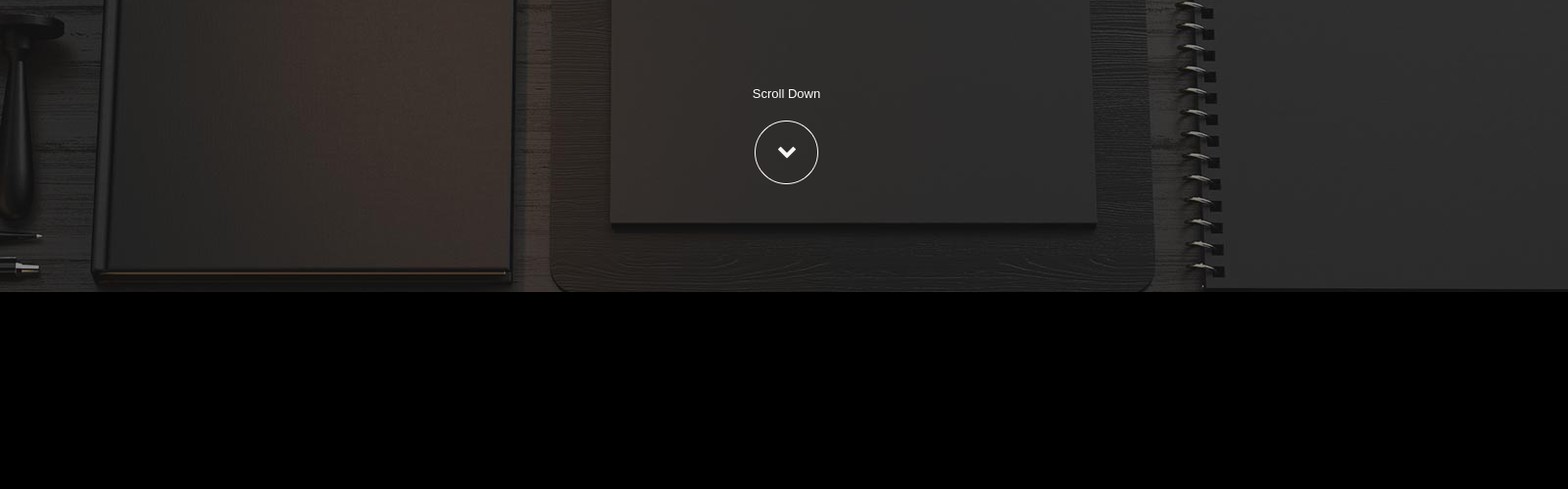
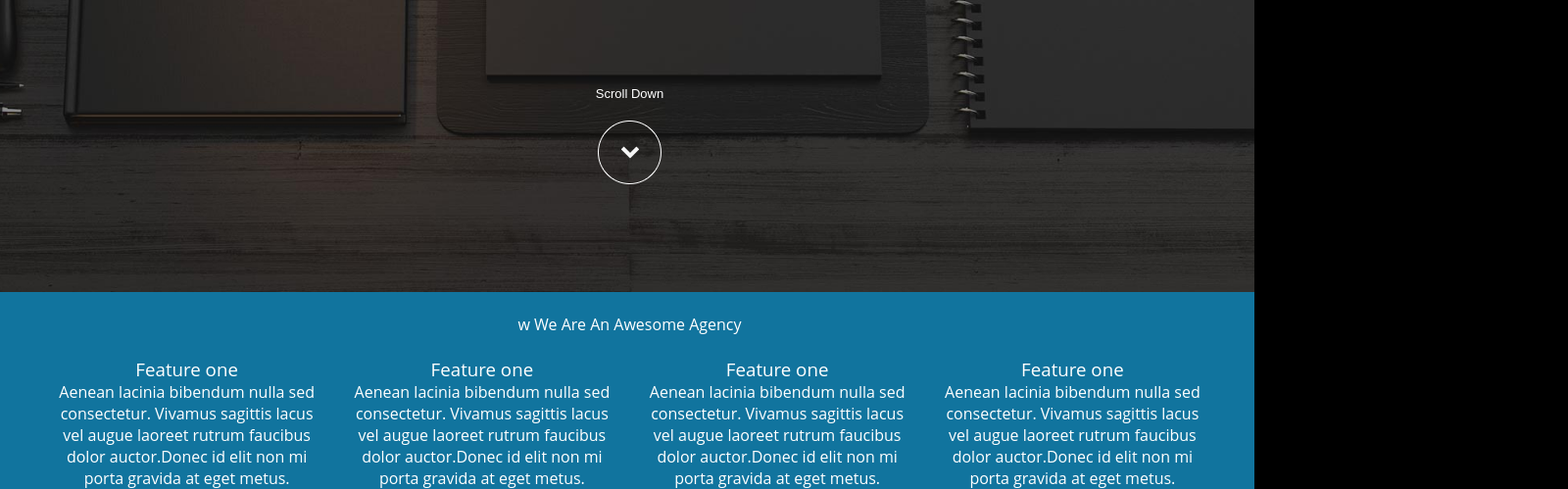
Before and after one commit to anvartdinovtimurlinux/Creative-Digital-Agency, a plain HTML site: page index.html in a window 1280 px wide. Shown: the part 582-1081 px from the top of the page at 98% size, 1600 px wide, since content can reach past the window. Before the commit the page ends 880 px from the top, so only its background shows below. Drawn offline with Linux system fonts and the light colour scheme; files whose address does not match are found by name; a web font is replaced by a local one.

Commit message:
Начал работу над вторым блоком

```diff
--- a/css/style.css
+++ b/css/style.css
@@ -38,11 +38,19 @@
 }
 
 body {
-  width: 1600px;
+  min-width: 1200px;
+  max-width: 1600px;
+  margin: auto;
+
+  background-color: #000000;s
+}
+
+.wrapper {
+  box-sizing: border-box;
+  width: 1200px;
+
   margin: 0 auto;
-
-  background-color: #000000;
-
+  padding: 22px 10px 0 15px;
 }
 
 .header {
@@ -57,14 +65,6 @@ body {
   background-color: #000000;
 
   color: #ffffff;
-}
-
-.wrapper {
-  box-sizing: border-box;
-  width: 1200px;
-
-  margin: 0 auto;
-  padding: 22px 10px 0 15px;
 }
 
 .top {
@@ -218,3 +218,42 @@ body {
 .scroll-down-link img:hover {
   color: #11749e;
 }
+
+.features {
+  background-color: #11749e;
+
+  text-align: center;
+}
+
+.w {
+
+}
+
+.features-moto {
+
+}
+
+.features-list {
+  display: flex;
+  justify-content: space-between;
+}
+
+.feature {
+  width: 25%;
+}
+
+.feature:nth-child(n+2) {
+  margin-left: 30px;
+}
+
+.feature-logo {
+
+}
+
+.feature-title {
+
+}
+
+.feature-text {
+
+}
--- a/index.html
+++ b/index.html
@@ -1,5 +1,6 @@
 <!DOCTYPE html>
 <html lang="en">
+
 <head>
   <meta charset="UTF-8">
   <title>Creative Digital Agency</title>
@@ -8,6 +9,7 @@
 </head>
 
 <body>
+
   <header class="header">
     <div class="wrapper">
       <div class="top">
@@ -75,5 +77,92 @@
     </div>
   </header>
 
+  <main class="main">
+
+    <section class="features">
+      <div class="wrapper">
+        <span class="w">w</span>
+
+        <span class="features-moto">We Are An Awesome Agency</span>
+
+        <div class="features-list">
+          <article class="feature">
+            <div class="feature-logo">
+              <img src="" alt="">
+            </div>
+
+            <h3 class="feature-title">Feature one</h3>
+
+            <div class="feature-text">
+              <p>Aenean lacinia bibendum nulla sed consectetur. Vivamus sagittis lacus vel augue laoreet rutrum faucibus
+                dolor auctor.Donec id elit non mi porta gravida at eget metus.</p>
+            </div>
+          </article>
+          <article class="feature">
+            <div class="feature-logo">
+              <img src="" alt="">
+            </div>
+
+            <h3 class="feature-title">Feature one</h3>
+
+            <div class="feature-text">
+              <p>Aenean lacinia bibendum nulla sed consectetur. Vivamus sagittis lacus vel augue laoreet rutrum faucibus
+                dolor auctor.Donec id elit non mi porta gravida at eget metus.</p>
+            </div>
+          </article>
+          <article class="feature">
+            <div class="feature-logo">
+              <img src="" alt="">
+            </div>
+
+            <h3 class="feature-title">Feature one</h3>
+
+            <div class="feature-text">
+              <p>Aenean lacinia bibendum nulla sed consectetur. Vivamus sagittis lacus vel augue laoreet rutrum faucibus
+                dolor auctor.Donec id elit non mi porta gravida at eget metus.</p>
+            </div>
+          </article>
+          <article class="feature">
+            <div class="feature-logo">
+              <img src="" alt="">
+            </div>
+
+            <h3 class="feature-title">Feature one</h3>
+
+            <div class="feature-text">
+              <p>Aenean lacinia bibendum nulla sed consectetur. Vivamus sagittis lacus vel augue laoreet rutrum faucibus
+                dolor auctor.Donec id elit non mi porta gravida at eget metus.</p>
+            </div>
+          </article>
+        </div>
+      </div>
+    </section>
+
+    <section class="news">
+
+    </section>
+
+    <section class="blog">
+
+    </section>
+
+    <section class="unnamed">
+
+    </section>
+
+    <section class="mobile">
+
+    </section>
+
+    <section class="our-team">
+
+    </section>
+
+    <section class="feedback">
+
+    </section>
+
+  </main>
 </body>
+
 </html>
```
Also changed, not shown: 1 other file.
